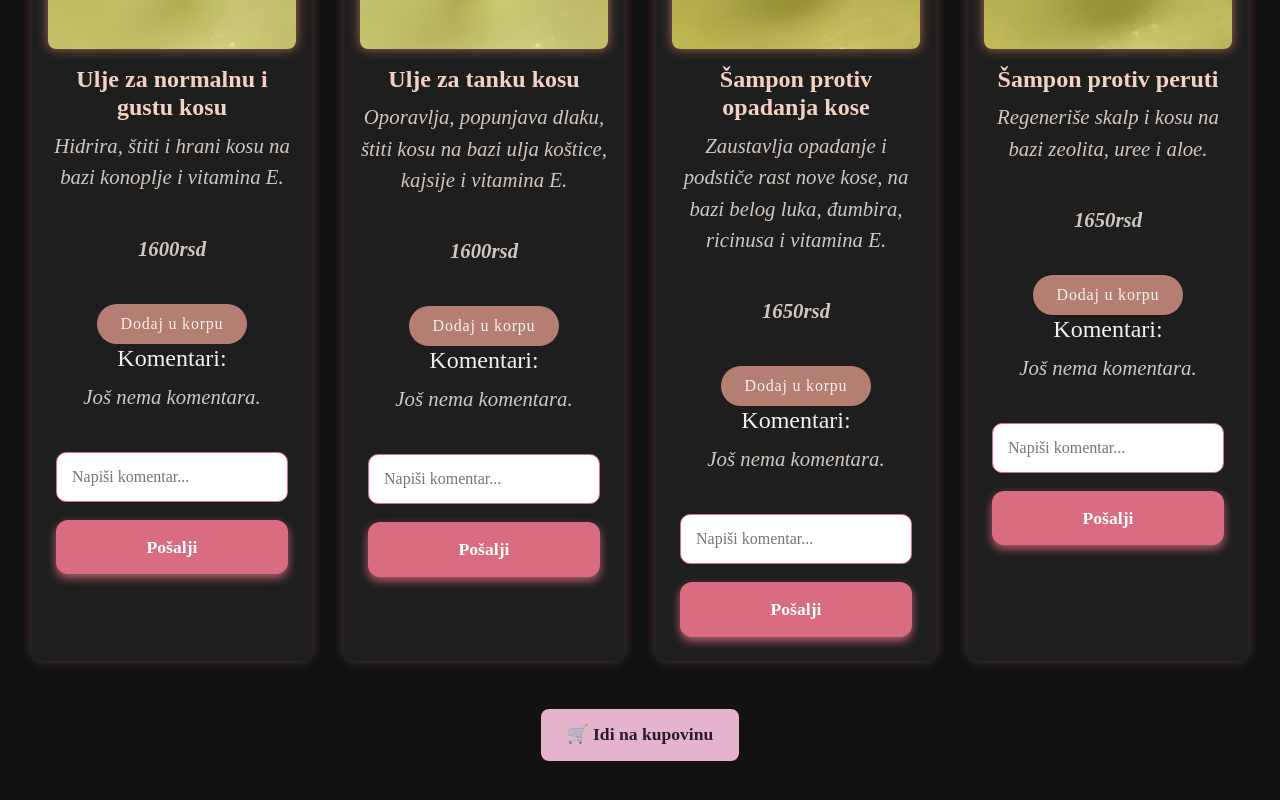
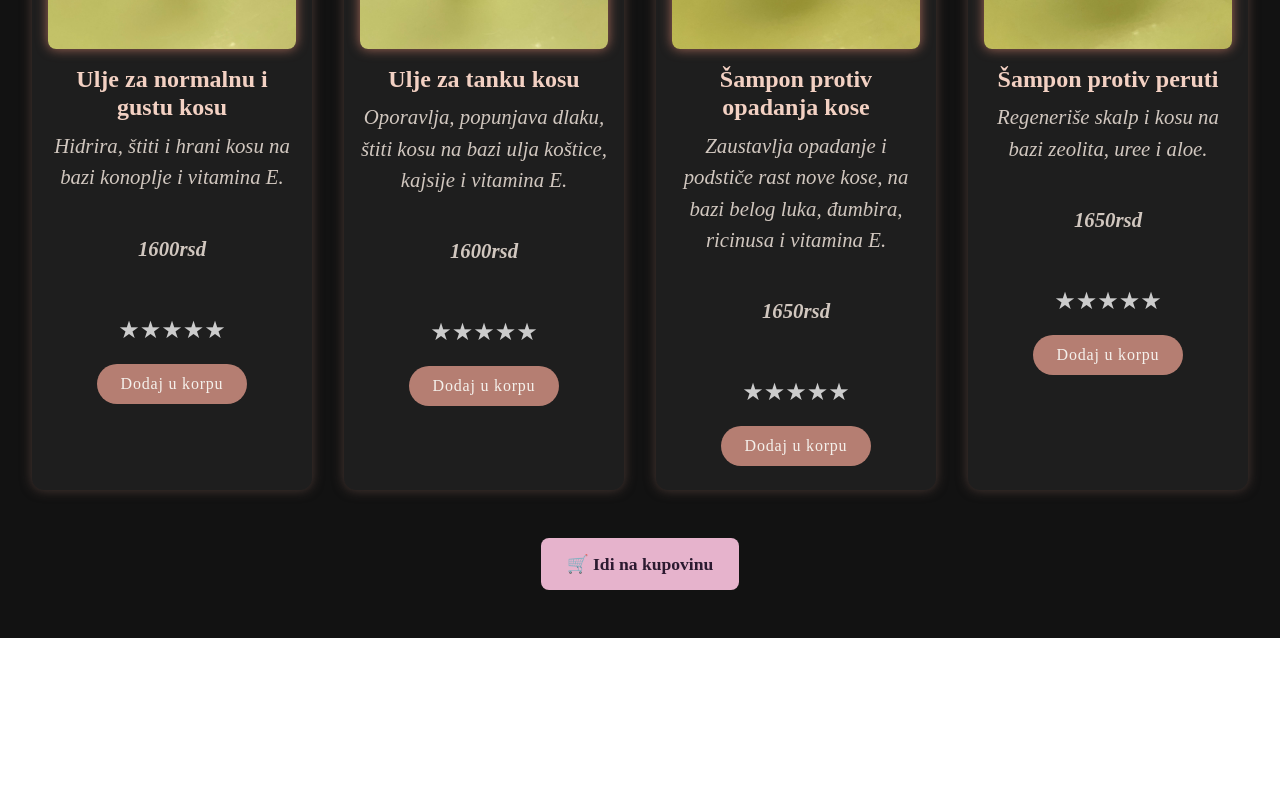
Before and after one commit to MilosJokic988/novazenskaprica, a React (Vite) app: page /shop in a window 1280 px wide. Shown: the part 562-1362 px from the top of the page. After the commit the page ends 1200 px from the top, so only its background shows below. Built offline with nearby package versions, Linux system fonts and the light colour scheme.

Commit message:
Add files via upload

```diff
--- a/src/pages/Shop.jsx
+++ b/src/pages/Shop.jsx
@@ -38,25 +38,11 @@ const Shop = () => {
   const navigate = useNavigate();
   const { addToCart } = useCart();
 
-  // Komentari po proizvodu: { productId: [ "komentar1", "komentar2" ] }
-  const [comments, setComments] = useState({});
+  // Držimo stanje ocena za svaki proizvod (id => rating)
+  const [ratings, setRatings] = useState({});
 
-  const [newComment, setNewComment] = useState({}); // privremeni tekst komentara po proizvodu
-
-  const handleCommentChange = (productId, text) => {
-    setNewComment(prev => ({ ...prev, [productId]: text }));
-  };
-
-  const handleCommentSubmit = (productId, e) => {
-    e.preventDefault();
-    if (!newComment[productId]) return;
-
-    setComments(prev => {
-      const productComments = prev[productId] || [];
-      return { ...prev, [productId]: [...productComments, newComment[productId]] };
-    });
-
-    setNewComment(prev => ({ ...prev, [productId]: "" }));
+  const handleRating = (productId, ratingValue) => {
+    setRatings(prev => ({ ...prev, [productId]: ratingValue }));
   };
 
   return (
@@ -71,32 +57,23 @@ const Shop = () => {
             <h3>{product.name}</h3>
             <p className="product-desc">{product.description}</p>
             <p className="product-price">{product.price}</p>
+
+            {/* Zvezdice */}
+            <div className="rating">
+              {[1, 2, 3, 4, 5].map(value => (
+                <span
+                  key={value}
+                  className={`star ${ratings[product.id] >= value ? "filled" : ""}`}
+                  onClick={() => handleRating(product.id, value)}
+                >
+                  ★
+                </span>
+              ))}
+            </div>
+
             <button className="buy-button" onClick={() => addToCart(product)}>
               Dodaj u korpu
             </button>
-
-            {/* Sekcija komentara */}
-            <div className="comments-section">
-              <h4>Komentari:</h4>
-              {comments[product.id]?.length > 0 ? (
-                <ul>
-                  {comments[product.id].map((comment, i) => (
-                    <li key={i}>{comment}</li>
-                  ))}
-                </ul>
-              ) : (
-                <p>Još nema komentara.</p>
-              )}
-              <form onSubmit={(e) => handleCommentSubmit(product.id, e)}>
-                <input
-                  type="text"
-                  placeholder="Napiši komentar..."
-                  value={newComment[product.id] || ""}
-                  onChange={e => handleCommentChange(product.id, e.target.value)}
-                />
-                <button type="submit">Pošalji</button>
-              </form>
-            </div>
           </div>
         ))}
       </div>
```
Also changed, not shown: 1 other file (tests, documents, lock files or other folders).
